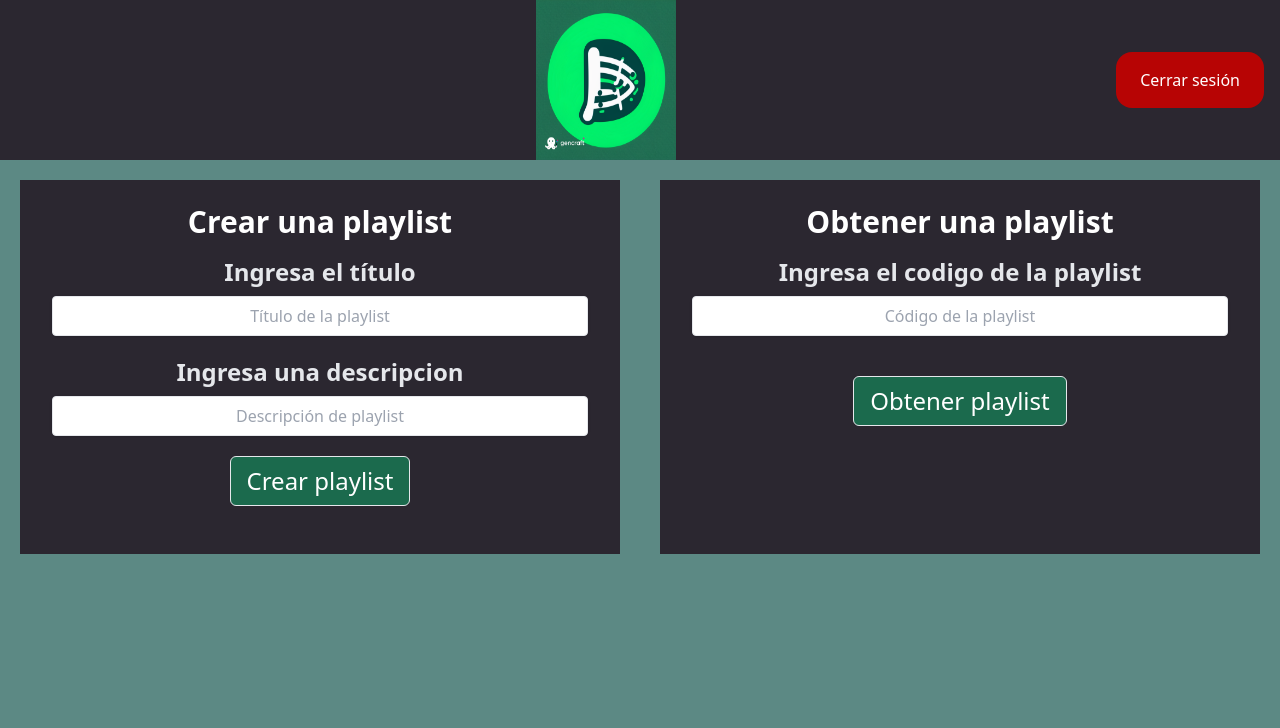
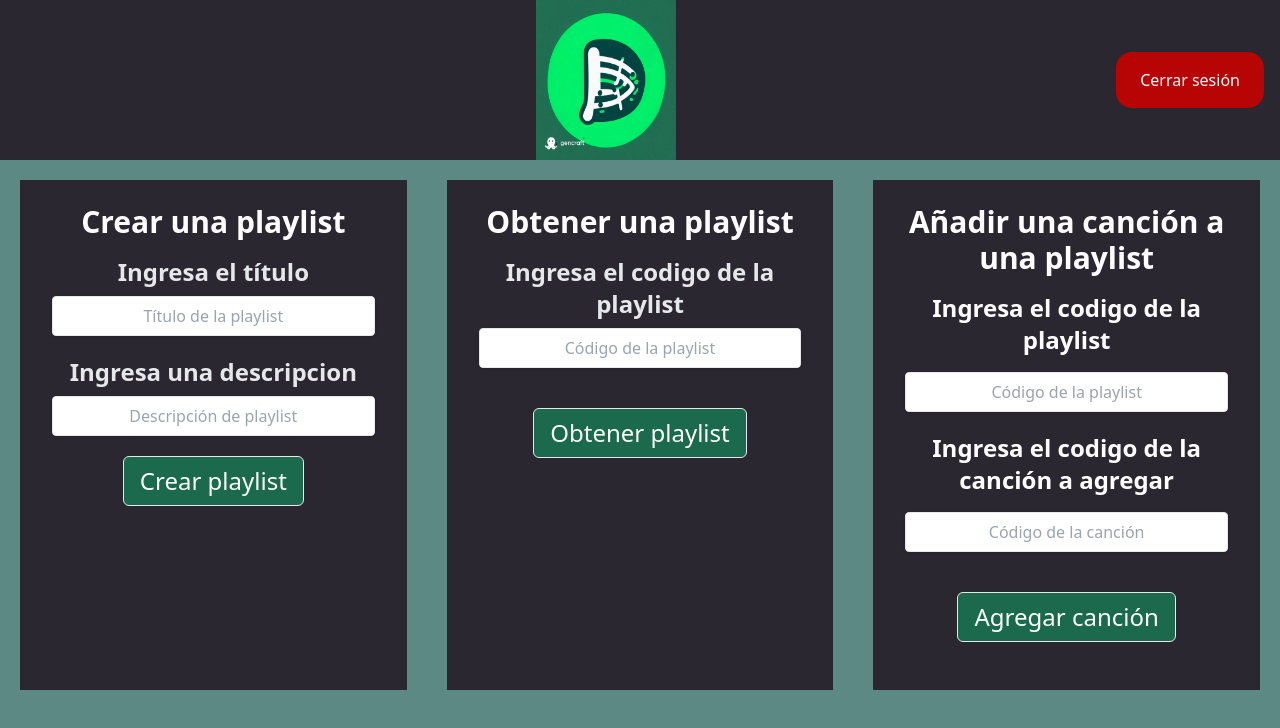
Before and after one commit to Rodrigo1619/espurifai, a React (Vite) app: page /playlist in a window 1280 px wide. Shown: the top 728 px of the page. Built offline with nearby package versions, Linux system fonts and the light colour scheme.

Commit message:
feat: adding songs to playlist functionality added

```diff
--- a/src/pages/Playlist.jsx
+++ b/src/pages/Playlist.jsx
@@ -71,13 +71,44 @@ const onSubmitGetPlaylist = async (e) => {
   }
 };
 
+//para agregar cancion a playlist
+const onSubmitAddSongtoPlaylist = async(e)=>{
+  e.preventDefault();
+  const formData = new FormData(e.target);     // Guardando la informacion del formulario con formData
+  const formBody = Object.fromEntries(formData.entries());
+
+  //validacion para que no se mande nada vacio
+  if(formBody.songCode === '') return toast('Llena todos los datos pa agregar la canción a la playlist', { type: 'warning' });
+  //obteniendo el codigo
+  const playlistCode = e.target.elements.code.value;
+  try{
+    const response = await axios.post(`${BaseUrl}/playlist/${playlistCode}`,formBody ,config);
+
+    if (response.status === 200) {
+      setPlaylist(response.data);
+      console.log(response.data);
+      toast('Cancion agregada correctamente a la playlist', {type: 'success'});
+    }
+
+  }catch(error){
+    const { response } = error;
+    if (response.status === 401) {
+      toast('No tienes autorización para agregar una cancion a esta playlist', { type: 'error' });
+    } else if (response.status === 404) {
+      toast('Playlist no encontrada', { type: 'error' });
+    }else if(response.status === 409){
+      toast('Esa canción ya existe en la playlist mi rey', {type: 'warning'});
+    }
+  }
+}
+
 
   return (
     <>
       <section> <Header2/> </section>
 
       {/* Seccion del formulario para crear playlist */}
-      <section className='grid grid-cols-2'>
+      <section className='grid grid-cols-2 md:grid md:grid-cols-3'>
         <div className='bg-otherbalck mt-5 mx-5'>
           <form className='px-8 pt-6 pb-8 mb-4' onSubmit={onSubmitHandler}>
             <label className='text-center block text-white font-bold mb-4 md:text-3xl' htmlFor="title">Crear una playlist</label>
@@ -109,7 +140,7 @@ const onSubmitGetPlaylist = async (e) => {
           </div>
           </form>
         </div>
-
+        {/* Formulario para obtener una playlist */}
         <div className='bg-otherbalck mt-5 mx-5'>
           <form className='px-8 pt-6 pb-8 mb-4' onSubmit={onSubmitGetPlaylist}>
             <label className='text-center block text-white font-bold mb-4 md:text-3xl' htmlFor="code">Obtener una playlist</label>
@@ -132,6 +163,37 @@ const onSubmitGetPlaylist = async (e) => {
           </form>
 
         </div>
+
+        {/* Formulario para agregar una cancion */}
+        <div className='bg-otherbalck mt-5 mx-5'>
+          <form className='px-8 pt-6 pb-8 mb-4' onSubmit={onSubmitAddSongtoPlaylist}>
+            <label className='text-center block text-white font-bold mb-4 md:text-3xl' htmlFor="">Añadir una canción a una playlist</label>
+            <label className='text-center block text-white font-bold mb-4 md:text-2xl' htmlFor="">Ingresa el codigo de la playlist</label>
+            <input
+              className=" placeholder:text-center shadow appearance-none border rounded w-full md:h-full md: py-2 px-3 mb-5 text-gray-700 leading-tight focus:outline-none focus:shadow-outline"
+              id="code"
+              name="code"
+              type="text"
+              placeholder="Código de la playlist"
+            />
+            <label className='text-center block text-white font-bold mb-4 md:text-2xl' htmlFor="">Ingresa el codigo de la canción a agregar</label>
+            <input
+              className=" placeholder:text-center shadow appearance-none border rounded w-full md:h-full md: py-2 px-3 mb-5 text-gray-700 leading-tight focus:outline-none focus:shadow-outline"
+              id="songCodeode"
+              name="songCode"
+              type="text"
+              placeholder="Código de la canción"
+            />
+            <div className="flex justify-center mt-5">
+                <button
+                  className="bg-primary border border-black-600 rounded-md px-4 py-2 md:text-2xl text-white"
+                  type="submit"
+                >
+                  Agregar canción
+                </button>
+            </div>
+          </form>
+        </div>
       </section>
 
       {/* Mostrar la informacion de la playlist */}
@@ -146,6 +208,7 @@ const onSubmitGetPlaylist = async (e) => {
         <p className='text-gray-200 md:text-2xl'>{playlist.description}</p>
         <p className='text-gray-200 font-bold md:text-2xl'>Duración total:</p>
         <p className='text-gray-200 md:text-2xl'>{playlist.totalDuration}</p>
+
       </div>
     </section>
   )}
```
